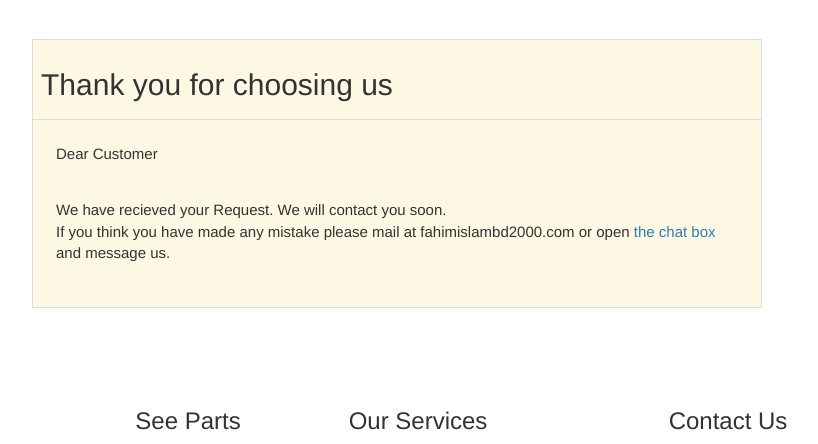
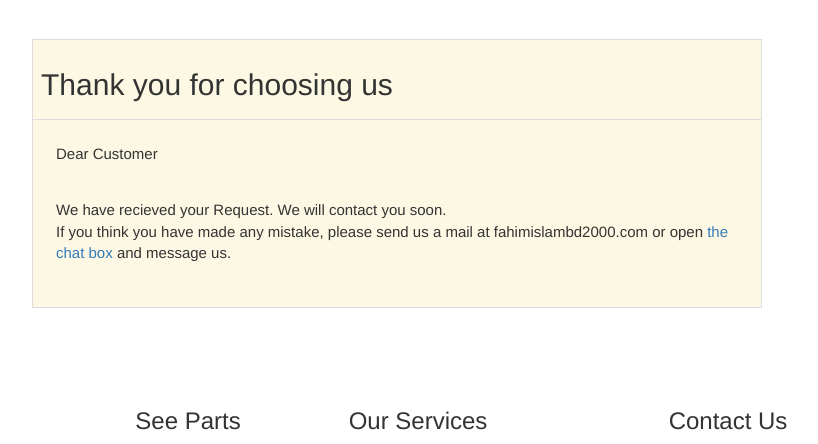
Before and after one commit to Fahim-ok/Car_Service_Appointment_Management_System, a PHP site: page /assginment3/RequestRegisterComplete.php in a window 1280 px wide. Shown: the part 51-495 px from the top of the page, without its empty margins (93-911 px from the left). Run offline with PHP 8.4, Linux system fonts and the light colour scheme; some libraries are stand-ins or nearby versions.

Commit message:
Update RequestRegisterComplete.php

```diff
--- a/AdvancedCarParts/RequestRegisterComplete.php
+++ b/AdvancedCarParts/RequestRegisterComplete.php
@@ -18,7 +18,7 @@
           <td>
             <div class="col-lg-12 col-md-12 col-sm-12 col-xs-12">
               <p>Dear Customer</p>
-              <p>We have recieved your Request. We will contact you soon.<br> If you think you have made any mistake please mail at fahimislambd2000.com or open <a href="javascript:void(Tawk_API.toggle())">the chat box</a> and message us.</p>
+              <p>We have recieved your Request. We will contact you soon.<br> If you think you have made any mistake, please send us a mail at fahimislambd2000.com or open <a href="javascript:void(Tawk_API.toggle())">the chat box</a> and message us.</p>
             </div>
           </td>
         </tr>
```
